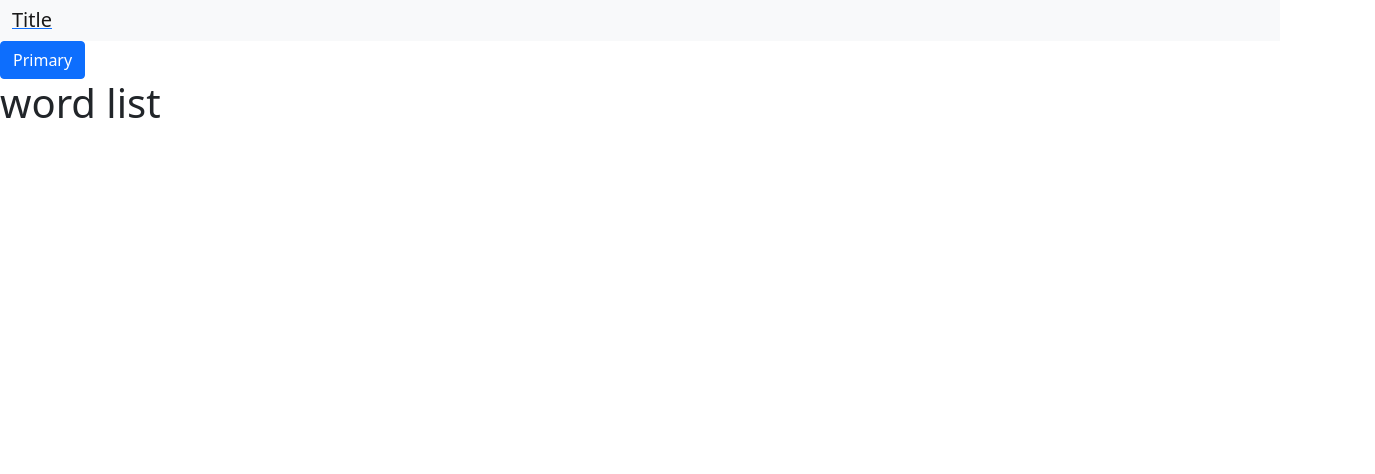
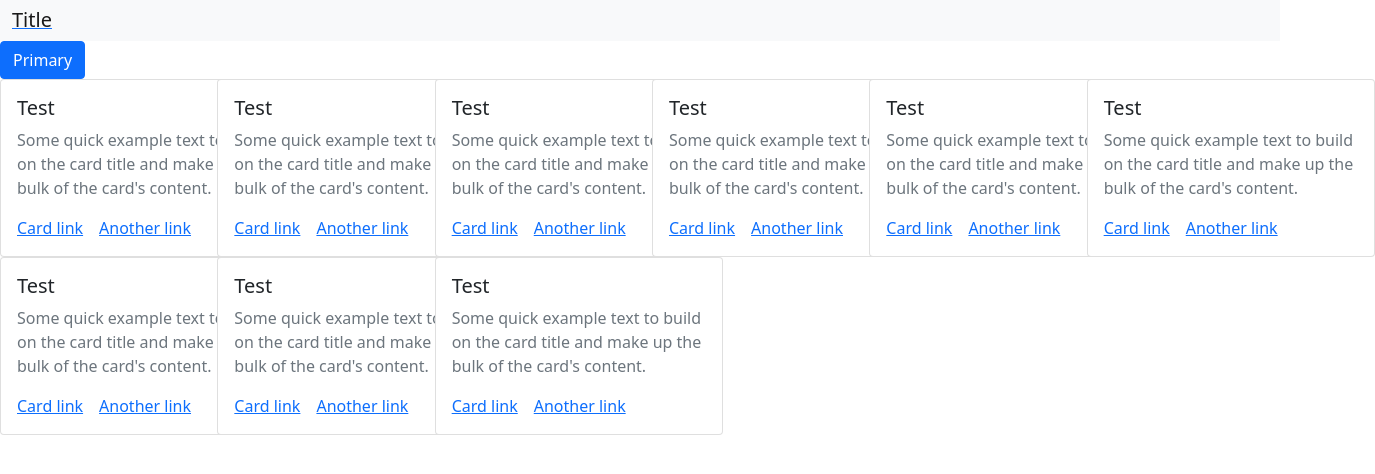
Before and after one commit to OtmiVi/world-saver, a Vue app in the folder frontend/: page / in a window 1280 px wide. Shown: the top 474 px of the page, 1375 px wide, since content can reach past the window. Built offline with nearby package versions, Linux system fonts and the light colour scheme.

Commit message:
Create word cards

```diff
--- a/frontend/src/App.vue
+++ b/frontend/src/App.vue
@@ -1,5 +1,5 @@
 <template>
-<NavBar title="Title"/>
+  <NavBar title="Title"/>
   <router-view></router-view>
 </template>
 
--- a/frontend/src/components/WordList.vue
+++ b/frontend/src/components/WordList.vue
@@ -1,10 +1,28 @@
 <template>
-<h1>word list</h1>
+  <div class="row">
+    <WordCard word="Test" translation="Some quick example text to build on the card title and make up the bulk of the card's content."/>
+    <WordCard word="Test" translation="Some quick example text to build on the card title and make up the bulk of the card's content."/>
+    <WordCard word="Test" translation="Some quick example text to build on the card title and make up the bulk of the card's content."/>
+    <WordCard word="Test" translation="Some quick example text to build on the card title and make up the bulk of the card's content."/>
+    <WordCard word="Test" translation="Some quick example text to build on the card title and make up the bulk of the card's content."/>
+    <WordCard word="Test" translation="Some quick example text to build on the card title and make up the bulk of the card's content."/>
+    <WordCard word="Test" translation="Some quick example text to build on the card title and make up the bulk of the card's content."/>
+    <WordCard word="Test" translation="Some quick example text to build on the card title and make up the bulk of the card's content."/>
+    <WordCard word="Test" translation="Some quick example text to build on the card title and make up the bulk of the card's content."/>
+
+  </div>
+
+
 </template>
 
 <script>
+import WordCard from "@/components/WordList/WordCard.vue";
+
 export default  {
   name: 'WordList',
+  components: {
+    WordCard
+  },
 }
 </script>
 
--- /dev/null
+++ b/frontend/src/components/WordList/WordCard.vue
@@ -0,0 +1,26 @@
+<template>
+  <div class="col-2">
+    <div class="card" style="width: 18rem;">
+      <div class="card-body">
+        <h5 class="card-title">{{ word }}</h5>
+        <p class="card-text text-muted">{{ translation }}</p>
+        <a href="#" class="card-link">Card link</a>
+        <a href="#" class="card-link">Another link</a>
+      </div>
+    </div>
+  </div>
+</template>
+
+<script>
+export default  {
+  name: 'WordCard',
+  props:{
+    word: String,
+    translation: String
+  }
+}
+</script>
+
+<style scoped>
+
+</style>
```
